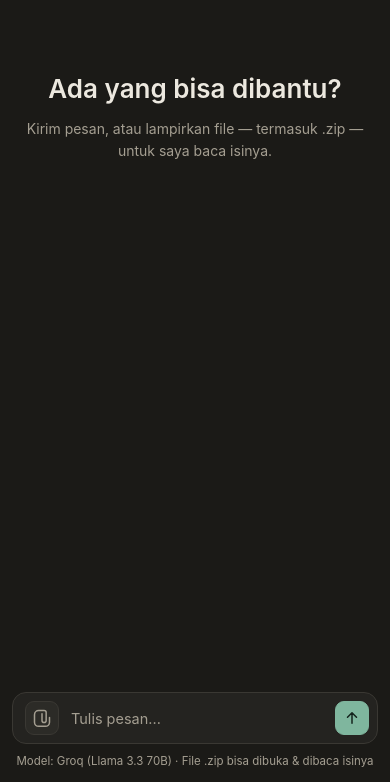
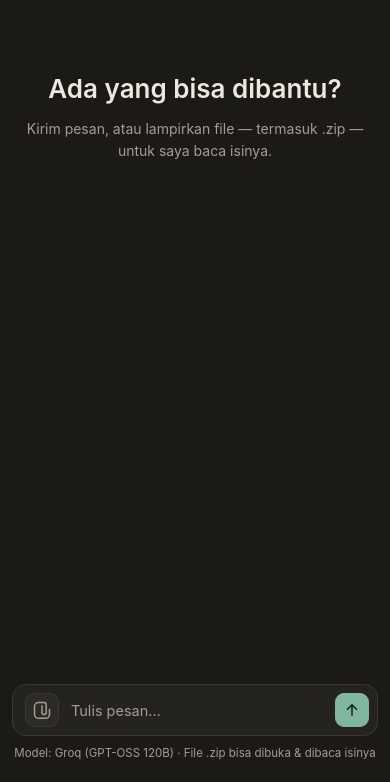
Before and after one commit to arvirmdn/arvirmdn-ai, a website: page public/index.html in a window 390 px wide. Shown: the part 62-844 px from the top of the page. Drawn offline with Linux system fonts and the light colour scheme.

Commit message:
Add files via upload

```diff
--- a/public/index.html
+++ b/public/index.html
@@ -2,7 +2,7 @@
 <html lang="id">
 <head>
 <meta charset="UTF-8">
-<meta name="viewport" content="width=device-width, initial-scale=1.0">
+<meta name="viewport" content="width=device-width, initial-scale=1.0, viewport-fit=cover">
 <title>Asisten AI</title>
 <link rel="stylesheet" href="style.css">
 </head>
@@ -36,7 +36,7 @@
           <svg width="18" height="18" viewBox="0 0 24 24" fill="none"><path d="M12 19V5M12 5l-6 6M12 5l6 6" stroke="currentColor" stroke-width="2" stroke-linecap="round" stroke-linejoin="round"/></svg>
         </button>
       </form>
-      <p class="hint">Model: Groq (Llama 3.3 70B) &middot; File .zip bisa dibuka & dibaca isinya</p>
+      <p class="hint">Model: Groq (GPT-OSS 120B) &middot; File .zip bisa dibuka & dibaca isinya</p>
     </div>
   </div>
 
--- a/public/script.js
+++ b/public/script.js
@@ -206,8 +206,7 @@ form.addEventListener('submit', async (e) => {
     thinkingEl.querySelector('.bubble').classList.remove('thinking');
   } finally {
     sendBtn.disabled = false;
-    messagesEl.scrollIntoView({ block: 'end' });
-    window.scrollTo(0, document.body.scrollHeight);
+    scrollToBottom();
   }
 });
 
--- a/public/style.css
+++ b/public/style.css
@@ -19,12 +19,16 @@ html, body {
   height: 100%;
   background: var(--bg);
   color: var(--text);
+  overflow: hidden;
+  overscroll-behavior: none;
 }
 
 .app {
   display: flex;
   flex-direction: column;
   height: 100vh;
+  height: 100dvh;
+  overflow: hidden;
 }
 
 .topbar {
@@ -129,7 +133,7 @@ html, body {
 
 .composer-wrap {
   flex-shrink: 0;
-  padding: 10px 20px 18px;
+  padding: 10px 20px calc(18px + env(safe-area-inset-bottom, 0px));
   max-width: 760px;
   width: 100%;
   margin: 0 auto;
@@ -255,5 +259,5 @@ html, body {
 
 @media (max-width: 640px) {
   .empty-state { margin-top: 6vh; }
-  .composer-wrap { padding: 10px 12px 14px; }
+  .composer-wrap { padding: 10px 12px calc(22px + env(safe-area-inset-bottom, 0px)); }
 }
```
